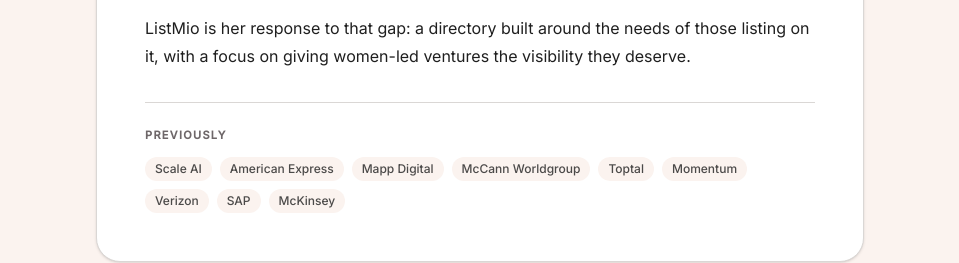
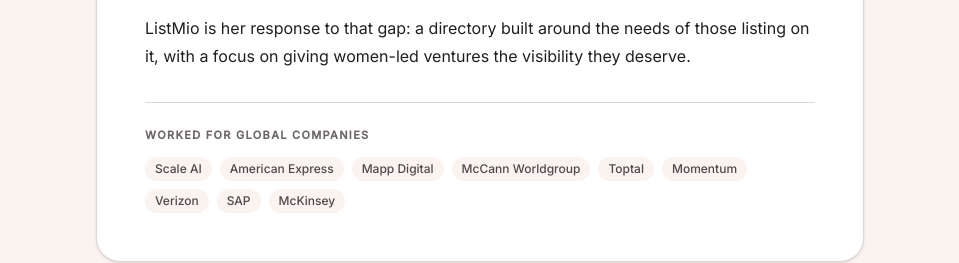
Before and after one commit to rkirankhan/souqim, a React (Vite) app: page /about in a window 1280 px wide. Shown: the part 2360-2623 px from the top of the page, without its empty margins (160-1119 px from the left). Built offline with nearby package versions, Linux system fonts and the light colour scheme; no server answers.

Commit message:
Rename founder companies overline to 'Worked for global companies'
Co-Authored-By: Claude Opus 4.7 (1M context) <noreply@anthropic.com>

```diff
--- a/src/pages/about.tsx
+++ b/src/pages/about.tsx
@@ -198,7 +198,7 @@ export function AboutPage() {
 
             <div className="mt-8 pt-6 border-t border-border">
               <p className="text-[11px] font-semibold tracking-[0.12em] uppercase text-muted-foreground mb-3">
-                Previously
+                Worked for global companies
               </p>
               <div className="flex flex-wrap gap-2">
                 {founderCompanies.map((c) => (
```
